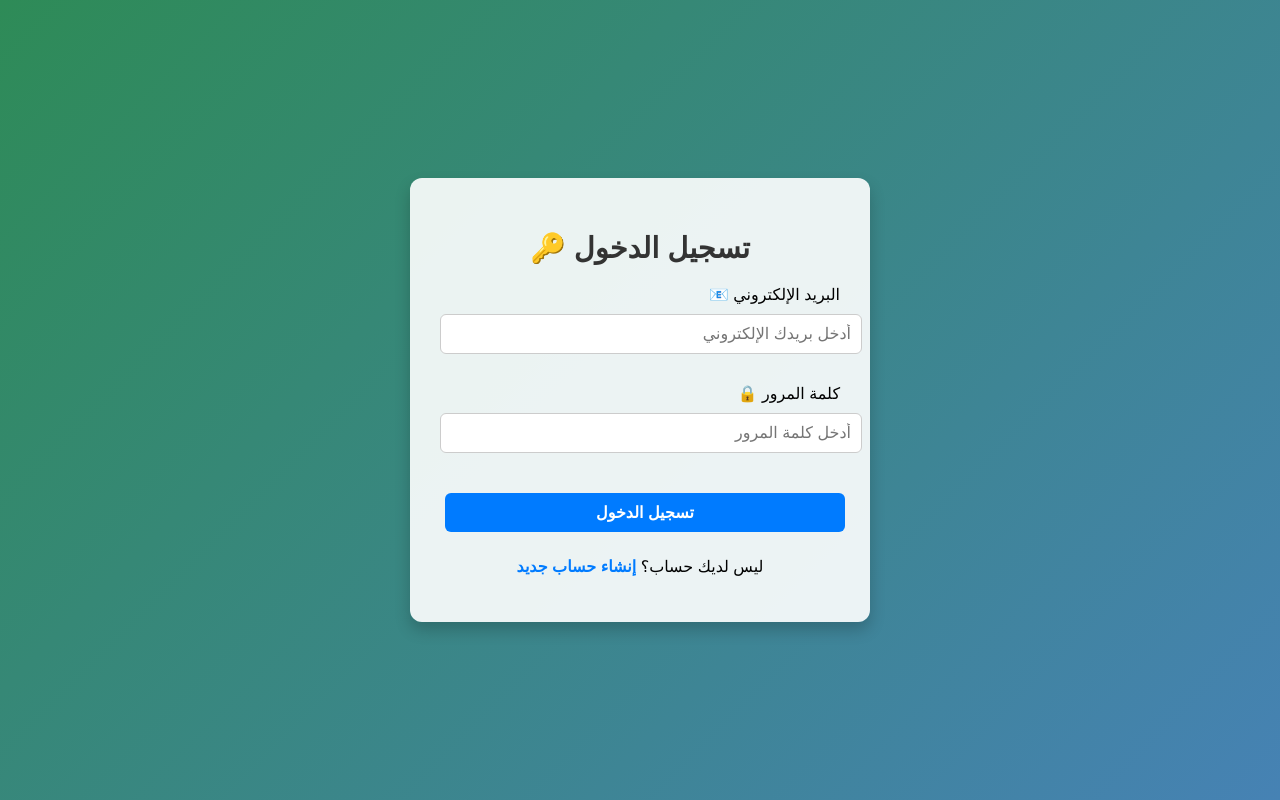
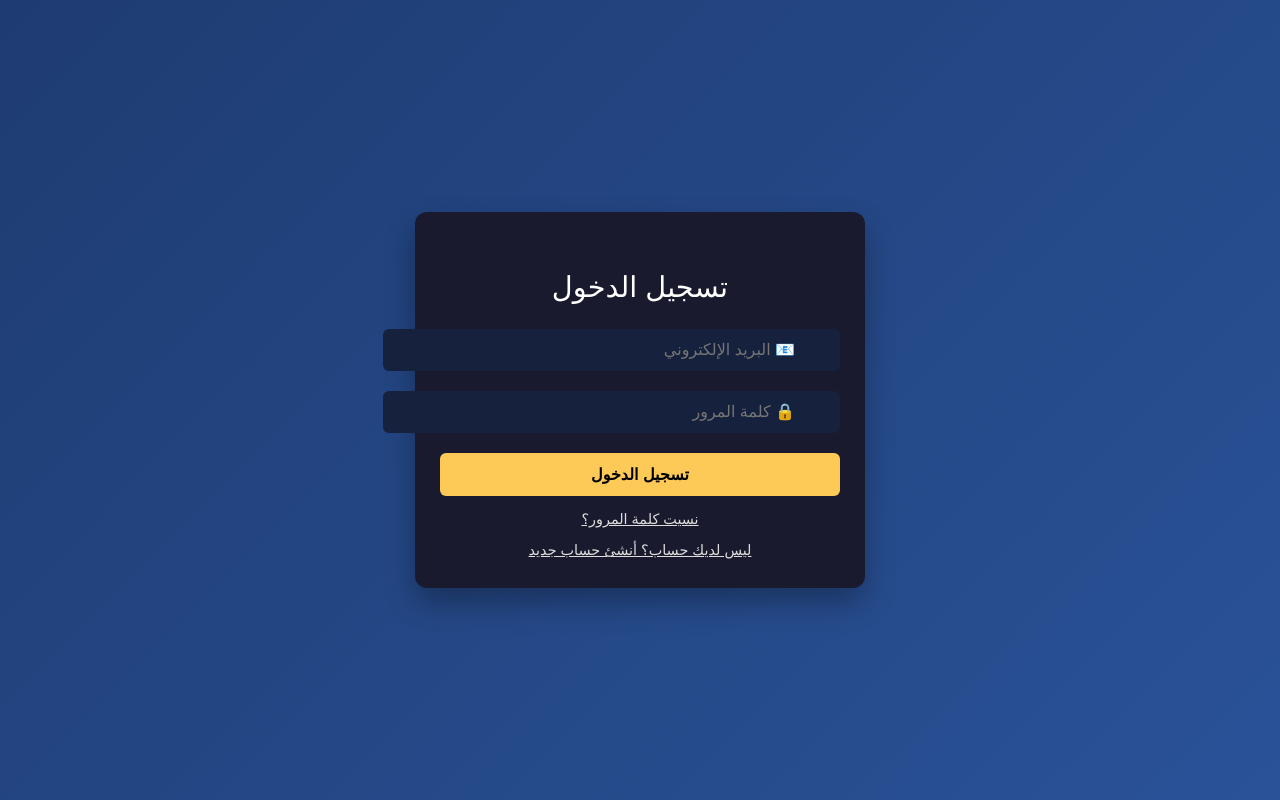
Before and after one commit to abdulaziz-maker/ProjectGrad, a Flask app: page /login in a window 1280 px wide. Run offline with Flask 3, Linux system fonts and the light colour scheme.

Commit message:
تحديث شامل لجميع التعديلات الأخيرة في التصميم والراوتات

```diff
--- a/Desktop/YusurJobPortal 2/app/models.py
+++ b/Desktop/YusurJobPortal 2/app/models.py
@@ -9,6 +9,8 @@ class User(db.Model, UserMixin):
     email = db.Column(db.String(100), unique=True, nullable=False)
     password = db.Column(db.String(100), nullable=False)
     role = db.Column(db.String(20), nullable=False, default="JobSeeker")
+    company_name = db.Column(db.String(100), nullable=True)  # ✅ أضف هذا السطر
+
 
     notifications_enabled = db.Column(db.Boolean, default=True)
     theme = db.Column(db.String(10), default="light")
--- a/Desktop/YusurJobPortal 2/app/routes.py
+++ b/Desktop/YusurJobPortal 2/app/routes.py
@@ -451,3 +451,27 @@ def update_personal_profile():
 @login_required
 def user_profile():
     return render_template('user_profile.html', user=current_user)
+
+# 📌 راوت ترشيح وظائف للباحث:
+# داخل routes.py
+from app.utils.recommender import Recommender
+@main.route('/recommended-jobs')
+@login_required
+def recommended_jobs():
+    recommended = Recommender.recommend_jobs_for_user(current_user, limit=10)
+    return render_template('recommended_jobs.html', recommended_jobs=recommended)
+
+# 📌 راوت ترشيح باحثين لوظيفة:
+@main.route("/job/<int:job_id>/recommended")
+@login_required
+def recommend_users(job_id):
+    from app.utils.recommender import Recommender
+    job = Job.query.get_or_404(job_id)
+    users = Recommender.recommend_users_for_job(job)
+    return render_template("recommended_users.html", users=users)
+
+@main.route('/job/<int:job_id>')
+@login_required
+def job_detail(job_id):
+    job = Job.query.get_or_404(job_id)
+    return render_template('job_detail.html', job=job)
--- a/Desktop/YusurJobPortal 2/app/static/style.css
+++ b/Desktop/YusurJobPortal 2/app/static/style.css
@@ -1,6 +1,6 @@
 /* إعدادات الخلفية */
 body {
-    background: linear-gradient(135deg, #318c5a, #4682B4); /* اللون الثابت */
+    background: linear-gradient(135deg, #1e3c72, #2a5298); /* اللون الثابت */
     margin: 0;
     font-family: 'Tajawal', sans-serif;
     display: flex;
@@ -15,7 +15,7 @@ body {
 /* تصميم الحاوية الرئيسية */
 .container {
     text-align: center;
-    color: #010101;
+    color: #bcbcb6;
     max-width: 90%;
 }
 
@@ -28,10 +28,10 @@ body {
 
 /* لوحة التحكم */
 .dashboard {
-    background: rgba(0, 0, 0, 0.3);
+    background: #1a1a2e;
     padding: 20px;
     border-radius: 10px;
-    box-shadow: 0px 4px 10px rgba(0, 0, 0, 0.2);
+    box-shadow: 0 15px 30px rgba(7, 7, 7, 0.3);
     width: 80%;
     max-width: 500px;
 }
@@ -54,18 +54,19 @@ body {
 
 .btn {
     display: inline-block;
-    background: rgba(255, 255, 255, 0.2);
+    background: #feca57;
     padding: 10px 20px;
     margin: 5px;
     border-radius: 5px;
-    color: rgb(0, 0, 0);
+    color: #000;
     text-decoration: none;
     font-weight: bold;
     transition: background 0.3s;
+    cursor: pointer;
 }
 
 .btn:hover {
-    background: rgba(255, 255, 255, 0.5);
+    background: #ffd369;
 }
 
 .job-list {
@@ -76,7 +77,7 @@ body {
 }
 
 .job-card {
-    background: white;
+    background: #1a1a2e;
     border-radius: 10px;
     padding: 15px;
     box-shadow: 0 4px 8px rgba(0, 0, 0, 0.1);
@@ -107,12 +108,12 @@ body {
 
 /* تحسين تصميم بطاقات الوظائف */
 .job-card {
-    background: white;
+    background: #676780;
     border-radius: 10px;
     padding: 20px;
-    box-shadow: 0 4px 8px rgba(0, 0, 0, 0.1);
+    box-shadow: 0 15px 30px rgba(0, 0, 0, 0.3);
     transition: transform 0.2s ease-in-out;
-    color: black; /* جعل النص داخل البطاقة باللون الأسود */
+    color: rgb(252, 248, 248); /* جعل النص داخل البطاقة باللون الأسود */
 }
 /* إضافة مسافة بين بطاقات الوظائف */
 .job-card + .job-card {
--- a/Desktop/YusurJobPortal 2/app/templates/login.html
+++ b/Desktop/YusurJobPortal 2/app/templates/login.html
@@ -1,94 +1,118 @@
 <!DOCTYPE html>
-<html lang="ar">
+<html lang="ar" dir="rtl">
 <head>
   <meta charset="UTF-8">
   <meta name="viewport" content="width=device-width, initial-scale=1.0">
   <title>تسجيل الدخول</title>
-    <link rel="stylesheet" type="text/css" href="{{ url_for('static', filename='style.css') }}">
+  <link rel="stylesheet" href="{{ url_for('static', filename='style.css') }}">
   <style>
-        body {
-            background: linear-gradient(135deg, #2E8B57, #4682B4);
+    body.custom-login-body {
+        background: linear-gradient(135deg, #1e3c72, #2a5298);
+        font-family: 'Tajawal', sans-serif;
         display: flex;
         justify-content: center;
         align-items: center;
         height: 100vh;
         margin: 0;
-            font-family: 'Tajawal', sans-serif;
     }
-        .login-container {
-            background: rgba(255, 255, 255, 0.9);
-            padding: 30px;
+
+    .custom-login-card {
+        background: #1a1a2e;
+        color: #fff;
         border-radius: 12px;
-            box-shadow: 0 8px 16px rgba(0, 0, 0, 0.2);
+        padding: 30px 25px;
         width: 100%;
         max-width: 400px;
+        box-shadow: 0 15px 30px rgba(0, 0, 0, 0.3);
+        direction: rtl;
+    }
+
+    .custom-login-title {
         text-align: center;
+        font-size: 1.8rem;
+        margin-bottom: 25px;
+        color: #fff;
     }
-        h2 {
-            font-size: 1.8em;
+
+    .custom-login-field {
+        position: relative;
         margin-bottom: 20px;
-            color: #333;
     }
-        .form-group {
-            margin-bottom: 20px;
-            text-align: right;
+
+    .custom-login-input {
+        width: 100%;
+        padding: 12px 45px 12px 12px;
+        border: none;
+        border-radius: 6px;
+        background: #16213e;
+        color: #fff;
+        font-size: 1em;
     }
-        .input-field {
+
+    .custom-login-icon {
+        position: absolute;
+        top: 50%;
+        left: 15px;
+        transform: translateY(-50%);
+        width: 20px;
+        height: 20px;
+        fill: #aaa;
+    }
+
+    .custom-login-btn {
         width: 100%;
-            padding: 10px;
-            border: 1px solid #ccc;
-            border-radius: 6px;
-            font-size: 1em;
-            text-align: right;
-        }
-        .btn-primary {
-            background: #007BFF;
-            color: white;
+        padding: 12px;
+        background: #feca57;
         border: none;
-            padding: 10px 15px;
-            font-size: 1em;
+        color: #000;
+        font-weight: bold;
         border-radius: 6px;
         cursor: pointer;
-            width: 100%;
-        }
-        .btn-primary:hover {
-            background: #0056b3;
-        }
-        .text-center {
-            margin-top: 15px;
+        transition: 0.3s;
         font-size: 1em;
     }
-        .text-center a {
-            color: #007BFF;
-            text-decoration: none;
-            font-weight: bold;
+
+    .custom-login-btn:hover {
+        background: #ffd369;
     }
-        .text-center a:hover {
-            text-decoration: underline;
+
+    .custom-login-link {
+        display: block;
+        text-align: center;
+        margin-top: 15px;
+        color: #ddd;
+        font-size: 0.9em;
+    }
+
+    .custom-login-link:hover {
+        color: #feca57;
     }
   </style>
 </head>
-<body>
-    <div class="login-container">
-        <h2>🔑 تسجيل الدخول</h2>
-        <form method="POST" class="login-form">
+<body class="custom-login-body">
+  <div class="custom-login-card">
+    <p class="custom-login-title">تسجيل الدخول</p>
+    <form method="POST">
       {{ form.hidden_tag() }}
 
-            <div class="form-group">
-                <label for="email">📧 البريد الإلكتروني</label>
-                {{ form.email(class="input-field", placeholder="أدخل بريدك الإلكتروني") }}
+      <div class="custom-login-field">
+        <svg class="custom-login-icon" xmlns="http://www.w3.org/2000/svg" viewBox="0 0 500 500">
+          <path d="M207.8 20.73c-93.45 18.32-168.7 93.66-187..." />
+        </svg>
+        {{ form.email(class="custom-login-input", placeholder="📧 البريد الإلكتروني") }}
       </div>
 
-            <div class="form-group">
-                <label for="password">🔒 كلمة المرور</label>
-                {{ form.password(class="input-field", placeholder="أدخل كلمة المرور") }}
+      <div class="custom-login-field">
+        <svg class="custom-login-icon" xmlns="http://www.w3.org/2000/svg" viewBox="0 0 500 500">
+          <path d="M207.8 20.73c-93.45 18.32-168.7 93.66-187..." />
+        </svg>
+        {{ form.password(class="custom-login-input", placeholder="🔒 كلمة المرور") }}
       </div>
 
-            <div class="form-group text-center">
-                {{ form.submit(class="btn btn-primary") }}
-            </div>
+      <button type="submit" class="custom-login-btn">تسجيل الدخول</button>
+      <a href="#" class="custom-login-link">نسيت كلمة المرور؟</a>
     </form>
-        <p class="text-center">ليس لديك حساب؟ <a href="{{ url_for('main.register') }}">إنشاء حساب جديد</a></p>
+    <a href="{{ url_for('main.register') }}" class="custom-login-link">ليس لديك حساب؟ أنشئ حساب جديد</a>
   </div>
 </body>
 </html>
```
Also changed, not shown: Desktop/YusurJobPortal 2/app/static/custom-login-*.css (added, +85 -0 lines), Desktop/YusurJobPortal 2/app/static/dashboard.css (added, +80 -0 lines), Desktop/YusurJobPortal 2/app/static/employer_dashboard.css (added, +74 -0 lines), Desktop/YusurJobPortal 2/app/templates/base.html (+9 -4 lines), Desktop/YusurJobPortal 2/app/templates/employer_dashboard.html (+15 -17 lines), Desktop/YusurJobPortal 2/app/templates/job_detail.html (added, +15 -0 lines), Desktop/YusurJobPortal 2/app/templates/jobseeker_dashboard.html (+16 -3 lines), Desktop/YusurJobPortal 2/app/templates/recommended_jobs.html (added, +20 -0 lines), Desktop/YusurJobPortal 2/app/templates/recommended_users.html (added, +22 -0 lines), Desktop/YusurJobPortal 2/app/utils/recommender.py (added, +47 -0 lines), Desktop/YusurJobPortal 2/migrations/versions/98bb3bfaaec1_add_company_name_field_to_user.py (added, +32 -0 lines), Desktop/YusurJobPortal 2/yusur.db, 1 other file. Lines whose indentation alone changed are shown as unchanged.
